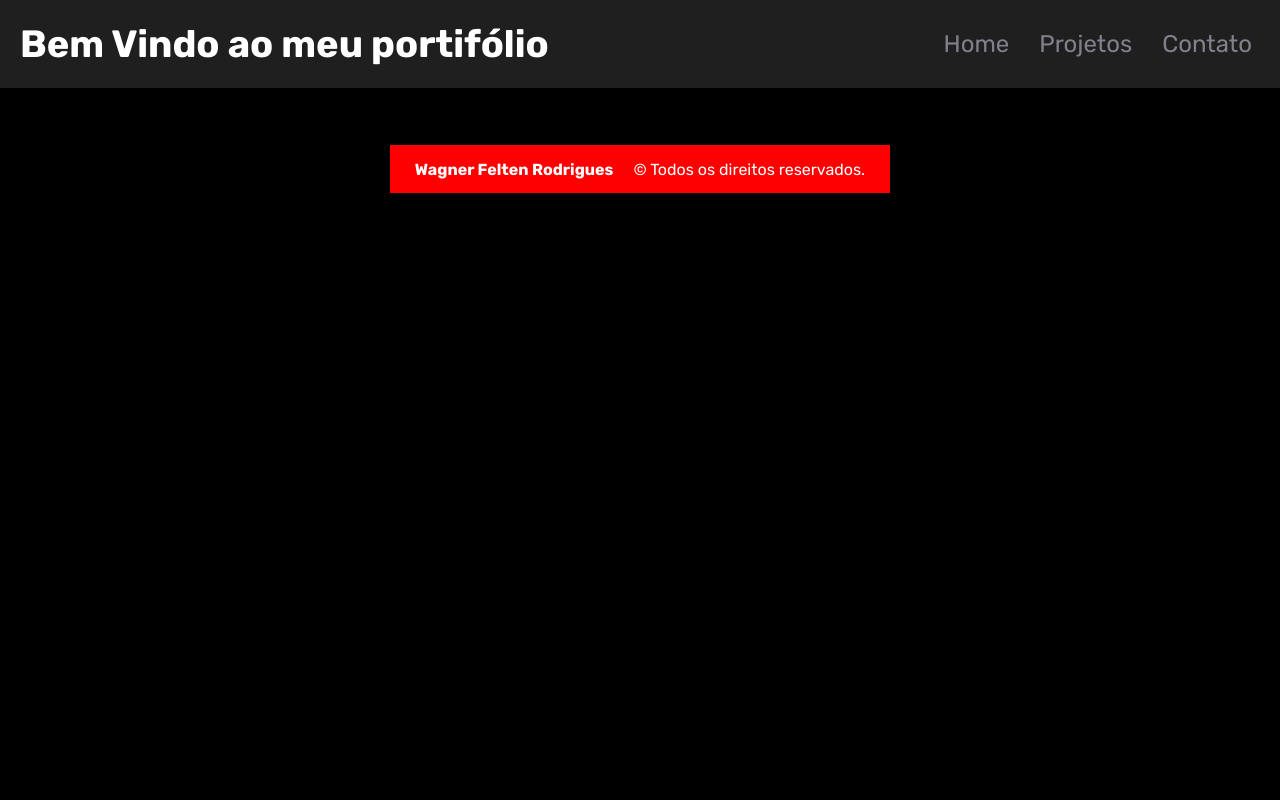
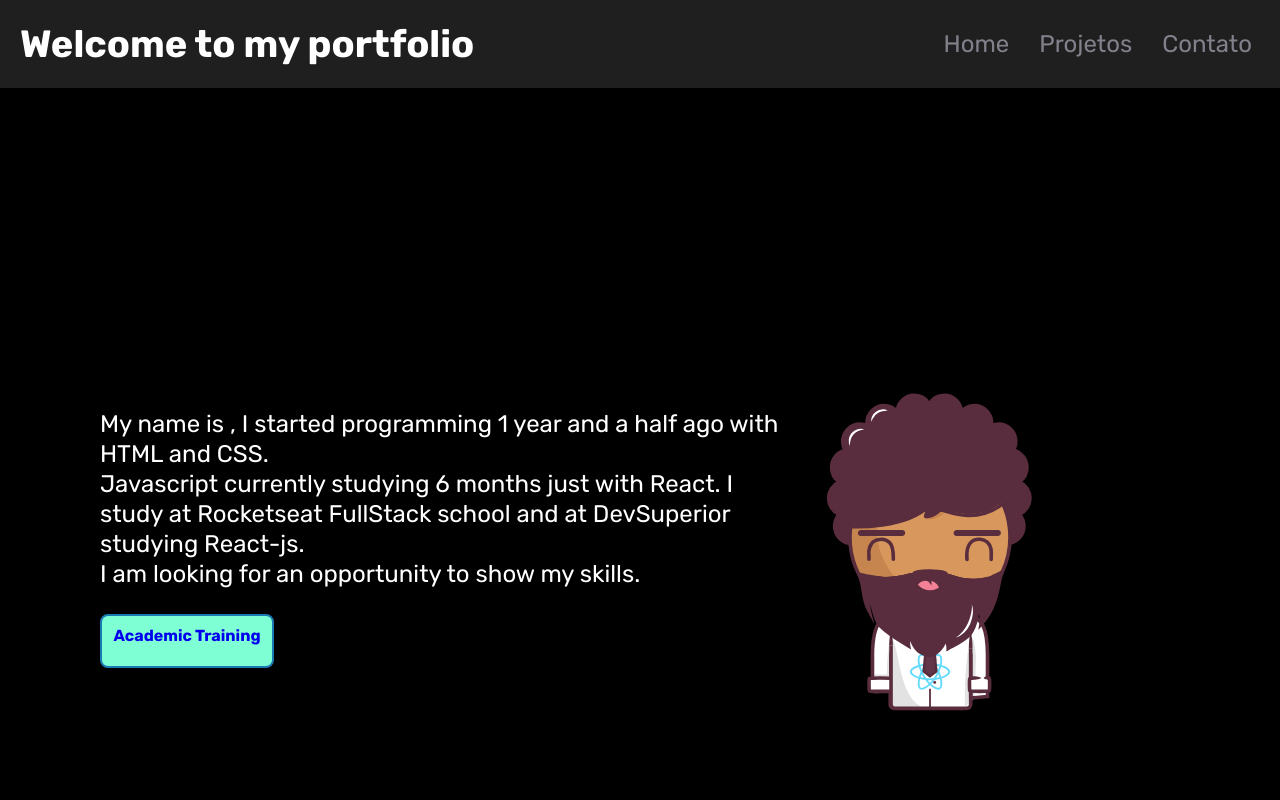
Before and after one commit to wagnerfelten/Portifolio, a React (Vite) app: page / in a window 1280 px wide. Shown: the top 800 px of the page. Built offline with nearby package versions, Linux system fonts and the light colour scheme.

Commit message:
criado animacoes para imagens e comeco da animacao do span da home

```diff
--- a/index.html
+++ b/index.html
@@ -1,5 +1,5 @@
 <!DOCTYPE html>
-<html lang="pt-br">
+<html lang="en">
   <head>
     <meta charset="UTF-8" />
     <meta name="viewport" content="width=device-width, initial-scale=1.0" />
--- a/package.json
+++ b/package.json
@@ -9,9 +9,11 @@
     "preview": "vite preview"
   },
   "dependencies": {
+    "animate.css": "^4.1.1",
     "react": "^18.2.0",
     "react-dom": "^18.2.0",
-    "react-router-dom": "^6.8.0"
+    "react-router-dom": "^6.8.0",
+    "typeit-react": "^2.6.4"
   },
   "devDependencies": {
     "@types/react": "^18.0.26",
--- a/src/components/NavBar/NavBar.tsx
+++ b/src/components/NavBar/NavBar.tsx
@@ -8,7 +8,7 @@ function Nav() {
   return (
     <header className="header-container">
       <div>
-        <h1 >Bem Vindo ao meu portifólio</h1>
+        <h1 >Welcome to my portfolio</h1>
       </div>
 
       <nav className="nav-container">
--- a/src/pages/Home/Home.tsx
+++ b/src/pages/Home/Home.tsx
@@ -1,13 +1,30 @@
+import { Link } from "react-router-dom";
+import imgHome from "../../assets/img/eu.svg";
+import "./style.css";
+
+
+
+
 function Home() {
 
-    return (
+  return (
+    <div className="home-container">
+      <div className="content">
+        <p>
+          My name is , I started programming 1
+          year and a half ago with HTML and CSS. <br />
+          Javascript currently studying 6 months just with React. I study at
+          Rocketseat FullStack school and at DevSuperior studying React-js.
+          <br />I am looking for an opportunity to show my skills.
+        </p>
+
+        <Link to={""}>Academic Training</Link>
+      </div>
       <div>
-        <p>My name is Wagner, I started programming 1 year and a half ago with HTML and CSS. <br />
-            Javascript currently studying 6 months just with React. I study at Rocketseat FullStack school and at DevSuperior studying React-js.<br />
-            I am looking for an opportunity to show my skills.
-         </p>
+        <img src={imgHome} alt="imgDeMim" />
       </div>
-    )
-  }
+    </div>
+  );
+}
 
-  export default Home;
+export default Home;
--- /dev/null
+++ b/src/pages/Home/style.css
@@ -0,0 +1,62 @@
+
+.home-container{
+    height: 900px;
+
+    display: flex;
+    align-items: center;
+    justify-content: space-between;
+}
+
+.content{
+    display: flex;
+    flex-direction: column;
+}
+
+.content p {
+    margin-left: 100px;
+    color: white;
+    font-size: 24px;
+    line-height: 30px;
+
+}
+
+.content a{
+    width: 150px;
+    height: 30px;
+
+    text-align: center;
+    padding: 10px;
+    text-decoration: none;
+    margin-top: 25px;
+    margin-left: 100px;
+
+    font-weight: 700;
+    font-size: 16px;
+
+    border: 2px solid rgb(27, 122, 177);
+    border-radius: 8px;
+    background-color: aquamarine;
+
+}
+
+.content a:hover{
+    background-color: rgb(117, 219, 185);
+    color: #070606;
+}
+
+.home-container img{
+    width: 300px;
+    height: 400px;
+    margin-right: 200px;
+
+    animation: imgPersonIcon 3s infinite;
+}
+
+@keyframes imgPersonIcon{
+    0%{
+        margin-bottom: 30px;
+    }
+    25%{
+        margin-top: 30px;
+    }
+}
```
Also changed, not shown: src/components/TypeIp/TypeIt.tsx (added, +9 -0 lines), 2 other files (tests, documents, lock files or other folders).
